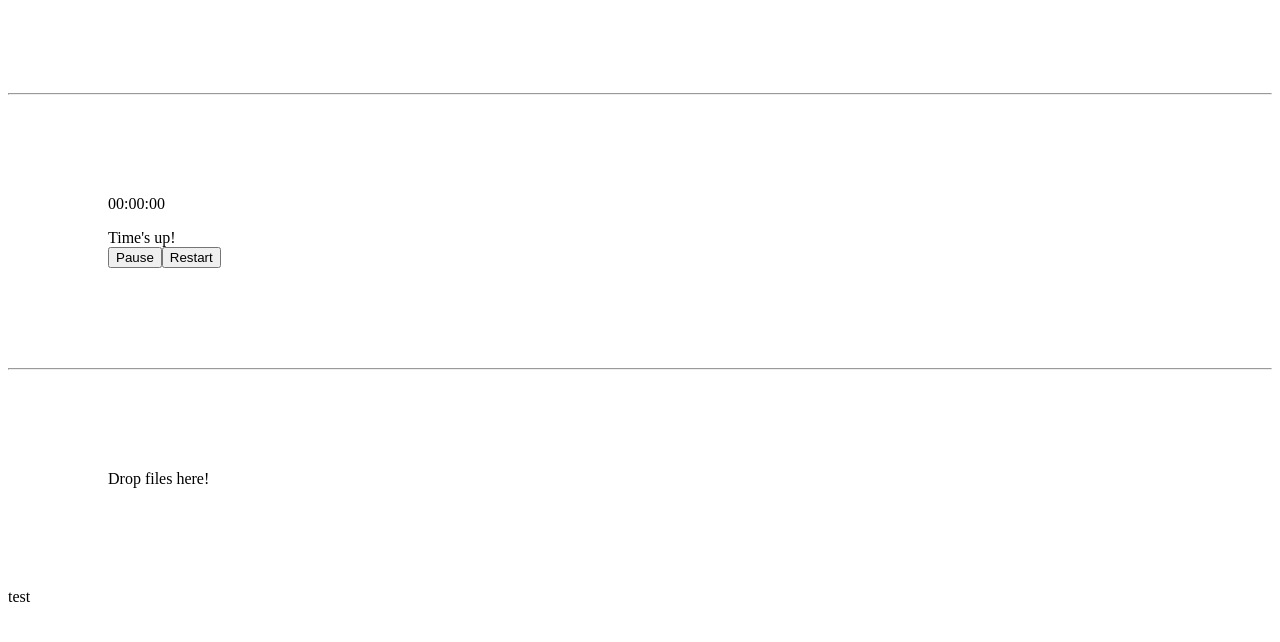
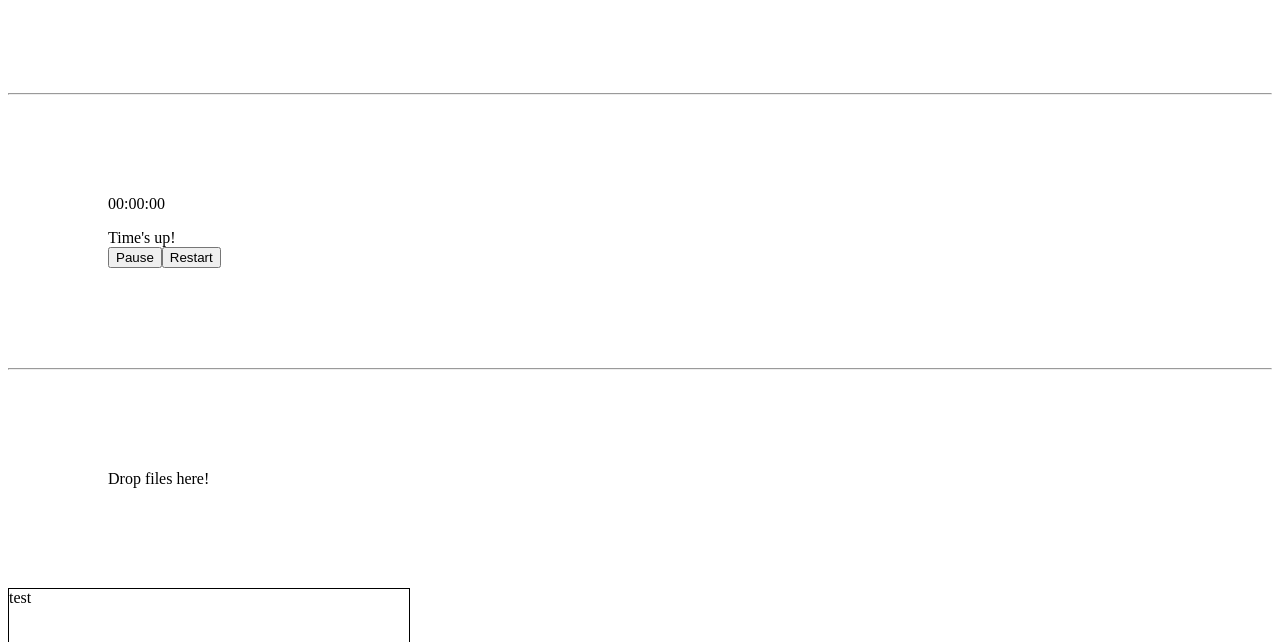
Before and after one commit to Sunny-117/React-practices, a React (Create React App) app: page / in a window 1280 px wide. Shown: the part 594-1236 px from the top of the page. Before the commit the page ends 1208 px from the top, so only its background shows below. Built offline with nearby package versions, Linux system fonts and the light colour scheme.

Commit message:
feat: add new feature

```diff
--- a/src/App.tsx
+++ b/src/App.tsx
@@ -54,7 +54,11 @@ export const App = () => {
       }}>
         <FileDrop handleDrop={console.log} />
       </div>
-      <div>
+      <div style={{
+        width: '400px',
+        height: '500px',
+        border: '1px solid'
+      }}>
         test
 
         <div onDrop={(e) => {
```
